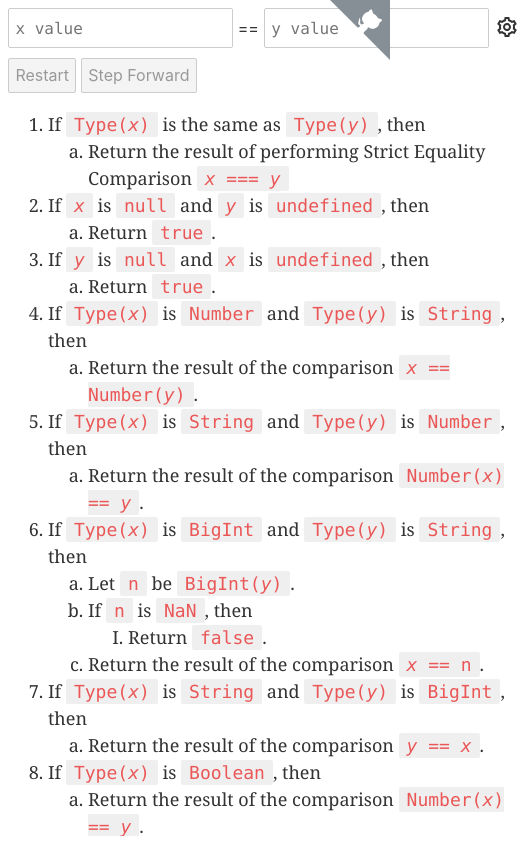
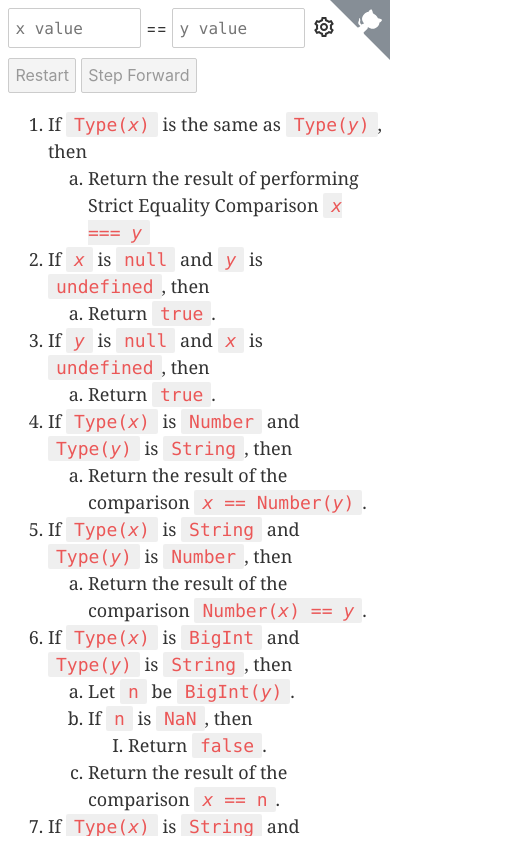
Before and after one commit to EmNudge/Abstract-Equality-Guide, a Svelte app: page / in a window 390 px wide. Shown: the whole page, 526 px wide, since content can reach past the window. Built offline with nearby package versions, Linux system fonts and the light colour scheme.

Commit message:
fixed responsive break

```diff
--- a/src/App.svelte
+++ b/src/App.svelte
@@ -43,6 +43,9 @@
 		main {
 			display: block;
 		}
+		header div {
+			margin-right: 40px;
+		}
 	}
 	header div {
 		display: flex;
--- a/src/components/Inputs/Index.svelte
+++ b/src/components/Inputs/Index.svelte
@@ -35,6 +35,11 @@
 
     max-width: 600px;
   }
+  @media screen and (max-width: 650px) {
+    .inputs :global(input) {
+      width: 100%;
+    }
+  }
   span {
     padding-bottom: 10px;
   }
```
